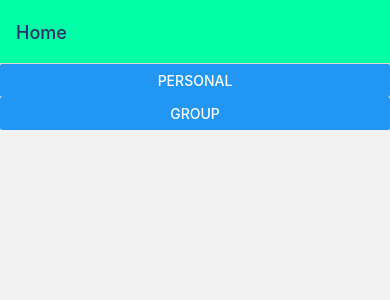
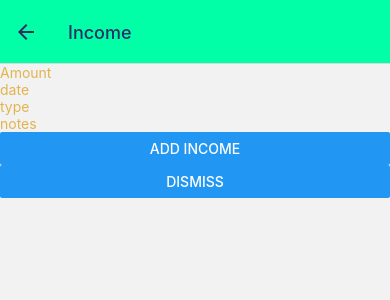
Before and after one commit to Ell534/team-mean-fe, a React Native app in the folder budgetbuddy/: screen /Income in a window 390 px wide. Before the commit this address had no page. Shown: the top 300 px of the page. Built offline with nearby package versions, Linux system fonts and the light colour scheme.

Commit message:
adds income and expense modals

```diff
--- a/budgetbuddy/App.js
+++ b/budgetbuddy/App.js
@@ -8,6 +8,7 @@ import { NavigationContainer } from '@react-navigation/native';
 import { createNativeStackNavigator } from '@react-navigation/native-stack';
 import { useState } from 'react';
 import Expense from './components/Expense';
+import Income from './components/Income';
 
 const Stack = createNativeStackNavigator();
 
@@ -37,6 +38,7 @@ export default function App() {
 
         <Stack.Group screenOptions={{presentation: 'modal'}}>
           <Stack.Screen name='Expense' component={Expense}/>
+          <Stack.Screen name='Income' component={Income}/>
         </Stack.Group>
       </Stack.Navigator>
       <StatusBar style="auto" />
--- a/budgetbuddy/components/Expense.jsx
+++ b/budgetbuddy/components/Expense.jsx
@@ -1,9 +1,88 @@
-import { Text, Button, SafeAreaView } from "react-native"
+import { Text, Button, SafeAreaView, TextInput } from "react-native"
+import { useState } from "react"
+import { styles } from "../styles";
+import DropDownPicker from 'react-native-dropdown-picker';
 
 const Expense = ({navigation}) => {
+    const [open, setOpen] = useState(false)
+    const [value, setValue] = useState(null)
+    const [amount, onChangeAmount] = useState(0);
+    const [date, onChangeDate] = useState('');
+    const [location, onChangeLocation] = useState('');
+    const [business, onChangeBusiness] = useState('');
+    const [category, setCategory] = useState('');
+    const [notes, onChangeNotes] = useState('');
+    const [categories, setCategories] = useState([
+        {label: 'Food', value: 'Food'},
+        {label: 'Social', value: 'Social Life'},
+        {label: 'Transportation', value: 'Transportation'},
+        {label: 'Household', value: 'Household'}
+    ]);
+    const [expenseDetails, setExpenseDetails] = useState({
+        amount: 0,
+        date: '',
+        location: '',
+        business: '',
+        category: '',
+        notes: '',
+    })
+
     return (
         <SafeAreaView>
-            <Text>Expense modal</Text>
+            <TextInput
+            placeholder="Amount"
+            placeholderTextColor='#e2b44e'
+            onChangeText={onChangeAmount}
+            text={amount}
+            style={styles.placeholderText}
+            />
+            <TextInput
+            placeholder="date"
+            placeholderTextColor='#e2b44e'
+            onChangeText={onChangeDate}
+            text={date}
+            style={styles.placeholderText}
+            />
+            <TextInput
+            placeholder="location"
+            placeholderTextColor='#e2b44e'
+            onChangeText={onChangeLocation}
+            text={location}
+            style={styles.placeholderText}
+            />
+            <TextInput
+            placeholder="business"
+            placeholderTextColor='#e2b44e'
+            onChangeText={onChangeBusiness}
+            text={business}
+            style={styles.placeholderText}
+            />
+            <DropDownPicker
+            open={open}
+            value={value}
+            items={categories}
+            setOpen={setOpen}
+            setValue={setValue}
+            setItem={setCategories}
+            onChangeValue={(value) => {
+                setCategory(value)
+            }}
+            />
+            <TextInput
+            placeholder="notes"
+            placeholderTextColor='#e2b44e'
+            onChangeText={onChangeNotes}
+            text={notes}
+            style={styles.placeholderText}
+            />
+            <Button
+            title='Add Expense'
+            onPress={() => {
+                setExpenseDetails(
+                    {...expenseDetails, amount, date, location, business, category, notes}
+                )
+            }}
+            />
             <Button onPress={() => {
                 navigation.goBack()
             }} title='Dismiss'/>
--- /dev/null
+++ b/budgetbuddy/components/Income.jsx
@@ -0,0 +1,60 @@
+import { Button, SafeAreaView, TextInput } from "react-native"
+import { useState } from "react"
+import { styles } from "../styles"
+
+
+const Income = ({navigation}) => {
+    const [amount, onChangeAmount] = useState(0)
+    const [date, onChangeDate] = useState('')
+    const [type, onChangeType] = useState('')
+    const [notes, onChangeNotes] = useState('')
+    const [incomeDetails, setIncomeDetails] = useState({
+        amount: 0,
+        date: '',
+        type: '',
+        notes: '',
+    })
+
+    return (
+        <SafeAreaView>
+            <TextInput
+             placeholder="Amount"
+             placeholderTextColor='#e2b44e'
+             onChangeText={onChangeAmount}
+             text={amount}
+             style={styles.placeholderText}
+            />
+            <TextInput
+             placeholder="date"
+             placeholderTextColor='#e2b44e'
+             onChangeText={onChangeDate}
+             text={date}
+             style={styles.placeholderText}
+            />
+            <TextInput
+             placeholder="type"
+             placeholderTextColor='#e2b44e'
+             onChangeText={onChangeType}
+             text={type}
+             style={styles.placeholderText}
+            />
+            <TextInput
+             placeholder="notes"
+             placeholderTextColor='#e2b44e'
+             onChangeText={onChangeNotes}
+             text={notes}
+             style={styles.placeholderText}
+            />
+            <Button title='Add Income' onPress={() => {
+                setIncomeDetails(
+                    {...incomeDetails, amount, date, type, notes}
+                )
+            }} />
+            <Button onPress={() => {
+                navigation.goBack()
+            }} title='Dismiss'/>
+        </SafeAreaView>
+    )
+}
+
+export default Income
--- a/budgetbuddy/components/Personal.jsx
+++ b/budgetbuddy/components/Personal.jsx
@@ -1,10 +1,15 @@
-import { Text, Button } from "react-native"
+import { Text, Button, SafeAreaView } from "react-native"
 
 const Personal = ({navigation}) => {
     return (
+        <SafeAreaView>
         <Button onPress={() => {
             navigation.navigate('Expense')
         }} title='Add Expense'/>
+        <Button onPress={() => {
+            navigation.navigate('Income')
+        }} title='Add Income'/>
+        </SafeAreaView>
     )
 }
 
```
